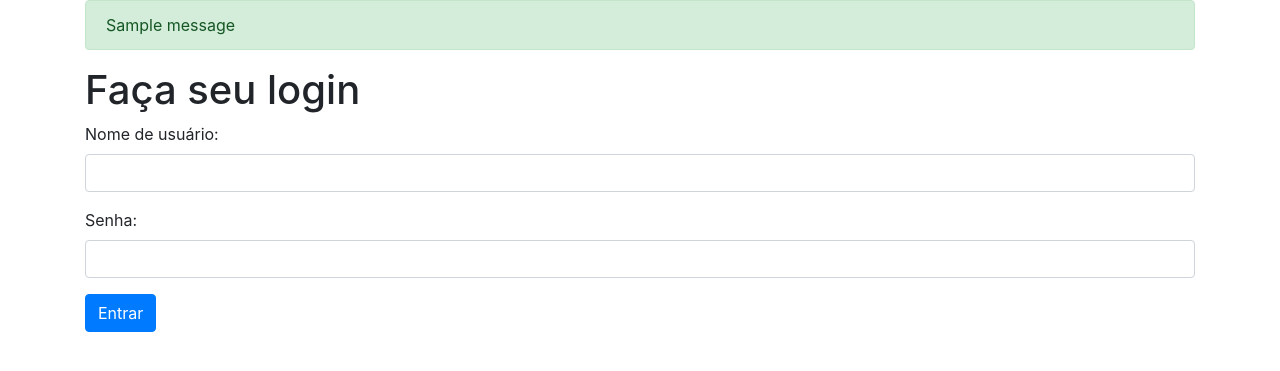
After one commit to marciotelis/estudos-python, a Flask app: page /login in a window 1280 px wide. The commit adds this page. Shown: the top 371 px of the page. Run offline with Flask 2, Linux system fonts and the light colour scheme; one stand-in notice (Sample message) is shown; some libraries are stand-ins or nearby versions.

Commit message:
login, logout, url_for, rotas

```diff
--- a/Flask/jogoteca.py
+++ b/Flask/jogoteca.py
@@ -1,6 +1,7 @@
-from flask import Flask, render_template, request, redirect
+from flask import Flask, render_template, request, redirect, session, flash, url_for
 
 app = Flask(__name__)
+app.secret_key = "chave_secreta"
 
 class Jogo:
     def __init__(self, nome, categoria, console):
@@ -20,6 +21,8 @@ def index():
 
 @app.route("/novo")
 def novo():
+    if "usuario_logado" not in session or session["usuario_logado"] == None:
+        return redirect(url_for("login", proxima=url_for("novo")))
     return render_template("novo.html", titulo="Novo Jogo")
 
 @app.route("/criar", methods=["POST",])
@@ -29,7 +32,29 @@ def criar():
     console = request.form["console"]
     jogo = Jogo(nome, categoria, console)
     lista.append(jogo)
-    return redirect("/")
+    return redirect(url_for("index"))
+
+@app.route("/login")
+def login():
+    proxima = request.args.get("proxima")
+    return render_template("login.html", proxima=proxima)
+
+@app.route("/autenticar", methods=["POST",])
+def autenticar():
+    if "mestra" == request.form["senha"]:
+        session["usuario_logado"] = request.form["usuario"]
+        flash(request.form["usuario"] + " logou com sucesso!")
+        proxima_pagina = request.form["proxima"]
+        return redirect(proxima_pagina)
+    else:
+        flash("Login ou senha inválidos, tente novamente!")
+        return redirect(url_for("login"))
+
+@app.route("/logout")
+def logout():
+    session["usuario_logado"] = None
+    flash("Nenhum usuário logado!")
+    return redirect(url_for("index"))
 
 
 app.run(debug = True)
--- /dev/null
+++ b/Flask/templates/login.html
@@ -0,0 +1,30 @@
+<!DOCTYPE html>
+<html>
+  <head>
+    <meta charset="utf-8">
+    <meta name="viewport" content="width=device-width, initial-scale=1">
+    <title>Jogoteca</title>
+    <link rel="stylesheet" href="{{ url_for('static', filename='bootstrap.css') }}">
+  </head>
+  <body>
+    <div class="container">
+        {% with messages = get_flashed_messages() %}
+            {% if messages %}
+                <ul id="messages" class="list-unstyled">
+                {% for message in messages %}
+                    <li class="alert alert-success">{{ message }}</li>
+                {% endfor %}
+                </ul>
+            {% endif %}
+        {% endwith %}
+
+        <h1>Faça seu login</h1>
+        <form method="POST" action="{{ url_for('autenticar') }}">
+            <input type="hidden" name="proxima" value="{{ proxima or url_for('index') }}">
+            <p><label>Nome de usuário:</label> <input class="form-control" type="text" name="usuario" required></p>
+            <p><label>Senha:</label> <input class="form-control" type="password" name="senha" required></p>
+            <p><button class="btn btn-primary" type="submit">Entrar</button></p>
+        </form>
+    </div>
+</body>
+</html>
--- a/Flask/templates/novo.html
+++ b/Flask/templates/novo.html
@@ -1,6 +1,6 @@
 {% extends "template.html" %}
 {% block conteudo %}
-      <form action="/criar" method="post">
+      <form action="{{ url_for('criar') }}" method="post">
         <fieldset>
           <div class="form-group">
             <label for="nome">Nome</label>
```
Also changed, not shown: Flask/templates/template.html (+10 -0 lines).
